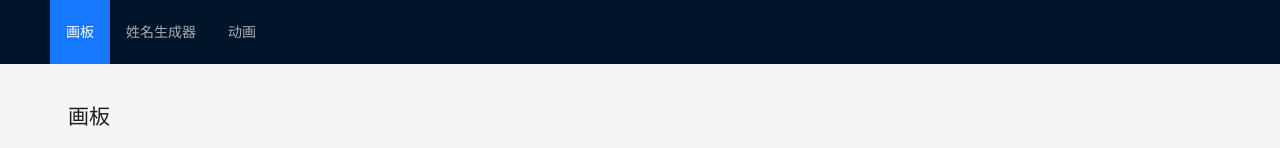
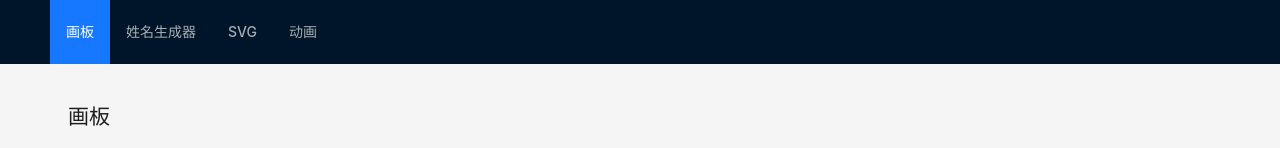
Before and after one commit to lienze87/hyou, a React (Vite) app: page / in a window 1280 px wide. Shown: the top 148 px of the page. Built offline with nearby package versions, Linux system fonts and the light colour scheme.

Commit message:
fix: 修改菜单栏的自动选中

```diff
--- a/src/layouts/index.tsx
+++ b/src/layouts/index.tsx
@@ -14,6 +14,10 @@ const navList = [
     key: "/name",
   },
   {
+    label: <Link to={"/shape"}>SVG</Link>,
+    key: "/shape",
+  },
+  {
     label: <Link to={"/animation"}>动画</Link>,
     key: "/animation",
   },
@@ -22,13 +26,16 @@ const navList = [
 const App: React.FC = () => {
   const location = useLocation();
   const [activePath, setActivePath] = useState("/");
+
   useEffect(() => {
     setActivePath(location.pathname);
   }, [location]);
+
   return (
     <Layout style={{ minHeight: "100vh", width: "100vw" }}>
       <Header style={{ display: "flex", alignItems: "center" }}>
         <Menu
+          key={activePath}
           theme="dark"
           mode="horizontal"
           defaultSelectedKeys={[activePath]}
```
